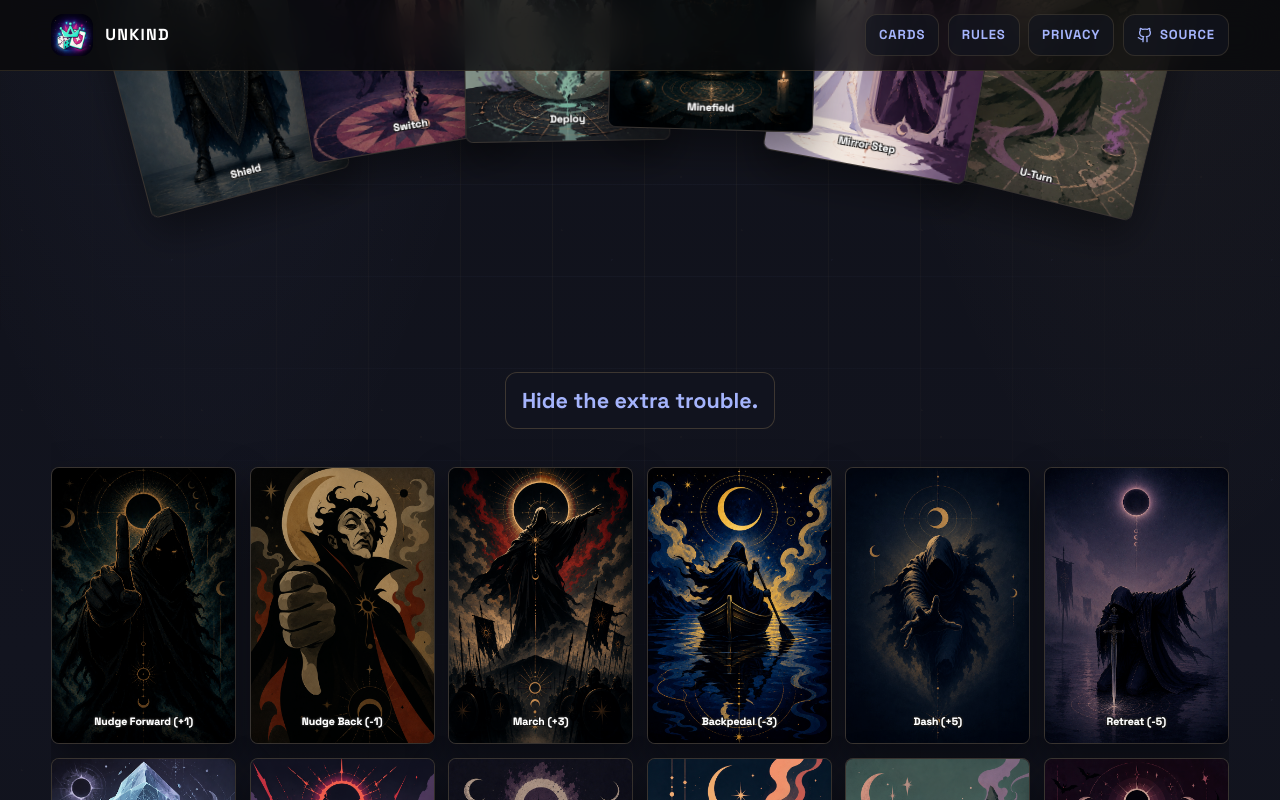
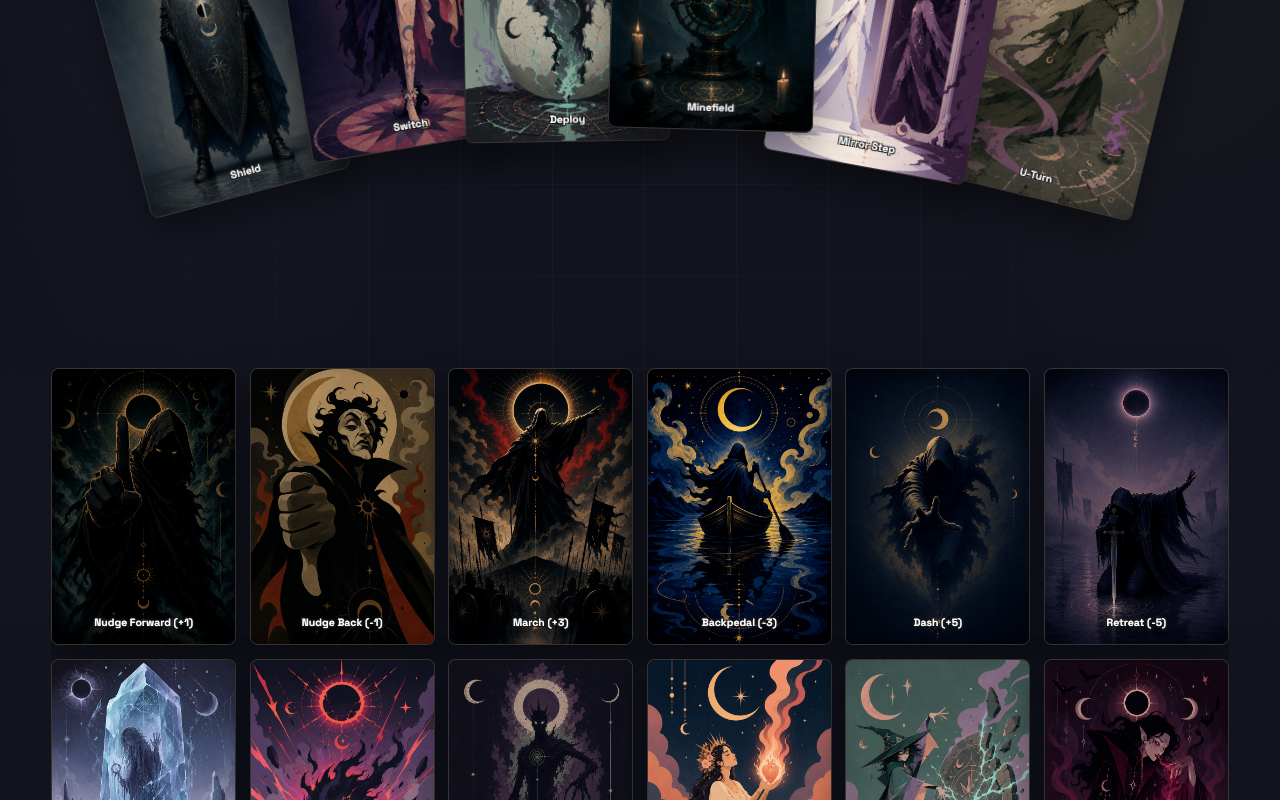
Before and after one commit to nikhilyadavvvv/unkind-website, a React (Vite) app: page / in a window 1280 px wide. Both pictures are taken after a click on the button "And 12 more ways to ruin a perfectly good turn.". Shown: the part 2396-3196 px from the top of the page. Built offline with nearby package versions, Linux system fonts and the light colour scheme.

Commit message:
remove random stuff

```diff
--- a/src/Home.jsx
+++ b/src/Home.jsx
@@ -1,15 +1,12 @@
 import { motion as Motion, useReducedMotion } from 'framer-motion'
-import { useCallback, useMemo, useState } from 'react'
+import { useCallback, useEffect, useMemo, useState } from 'react'
 import {
   Bot,
   ChevronDown,
-  Crosshair,
-  Dice6,
   Gamepad2,
   Github,
   Globe2,
   Users,
-  Zap,
 } from 'lucide-react'
 import { Link } from 'react-router-dom'
 import AnimatedTitle from './components/AnimatedTitle'
@@ -85,24 +82,6 @@ const featuredCards = [
   { title: 'Sacrifice', shortTitle: 'Sacrifice', type: 'Chaos', image: sacrificeCard, fuelCost: 9, description: 'Remove this token, bring out 2, then play again.' },
   { title: 'Ruin Path', shortTitle: 'Ruin Path', type: 'Chaos', image: ruinCard, fuelCost: 8, description: 'Safe and spawn cells are risky for 2 rounds.' },
   { title: 'Parasite', shortTitle: 'Parasite', type: 'Chaos', image: parasiteCard, fuelCost: 6, description: 'If your token is on an enemy start cell, steal their 6 rolls.' },
-]
-
-const pillars = [
-  {
-    icon: Dice6,
-    title: 'Looks familiar. Turns mean.',
-    copy: 'Race tokens around the board, then spend fuel to interfere with everyone else.',
-  },
-  {
-    icon: Zap,
-    title: 'Leads are temporary.',
-    copy: 'A safe run can become a mine, a freeze, a swap, or a stolen roll before the next turn.',
-  },
-  {
-    icon: Crosshair,
-    title: 'Unkind mode has death.',
-    copy: 'When a token runs out of lives, it is gone for the match.',
-  },
 ]
 
 const rules = [
@@ -327,28 +306,28 @@ function Home() {
   const [hasTitleReachedShapes, setHasTitleReachedShapes] = useState(false)
   const [hasTitleResolved, setHasTitleResolved] = useState(false)
   const [showMoreCards, setShowMoreCards] = useState(false)
+  const [hasPassedTitleHero, setHasPassedTitleHero] = useState(false)
   const handleTitleRevealComplete = useCallback(() => setHasTitleReachedShapes(true), [])
   const handleTitleResolveComplete = useCallback(() => setHasTitleResolved(true), [])
 
+  useEffect(() => {
+    const updateFooterPosition = () => {
+      const titleHero = document.querySelector('.title-hero')
+      setHasPassedTitleHero((titleHero?.getBoundingClientRect().bottom ?? 1) <= 0)
+    }
+
+    updateFooterPosition()
+    window.addEventListener('scroll', updateFooterPosition, { passive: true })
+    window.addEventListener('resize', updateFooterPosition)
+
+    return () => {
+      window.removeEventListener('scroll', updateFooterPosition)
+      window.removeEventListener('resize', updateFooterPosition)
+    }
+  }, [])
+
   return (
     <div className="site-shell celestial-site">
-      <header className={`site-nav reveal-after-title ${hasTitleReachedShapes ? 'is-visible' : ''}`}>
-        <a className="brand-lockup" href={APP_STORE_URL} target="_blank" rel="noreferrer" aria-label="Download Unkind on the App Store">
-          <img src={logoIcon} alt="" />
-          <span>Unkind</span>
-        </a>
-
-        <nav className="nav-links" aria-label="Primary navigation">
-          <a href="#cards">Cards</a>
-          <a href="#rules">Rules</a>
-          <Link to="/privacy">Privacy</Link>
-          <a href="https://github.com/projektlyoon/ProjektLyoonAssetShowcase" target="_blank" rel="noreferrer">
-            <Github size={16} />
-            Source
-          </a>
-        </nav>
-      </header>
-
       <main>
         <section className="title-hero">
           <div className={`title-scatter-field ${hasTitleResolved ? 'is-scattered' : ''}`} aria-hidden="true">
@@ -409,7 +388,7 @@ function Home() {
           <button
             className={`title-hero-scroll reveal-after-title ${hasTitleReachedShapes ? 'is-visible' : ''}`}
             onClick={() => {
-              document.getElementById('about')?.scrollIntoView({ behavior: 'smooth' });
+              document.getElementById('how-it-plays')?.scrollIntoView({ behavior: 'smooth' });
             }}
             aria-label="Scroll to main content"
             tabIndex={hasTitleReachedShapes ? 0 : -1}
@@ -419,7 +398,7 @@ function Home() {
           </button>
         </section>
 
-        <section className="section proof-section">
+        <section id="how-it-plays" className="section proof-section">
           <div className="section-heading">
             <p className="eyebrow">How it plays</p>
             <h2>Set the trap. Wait for the mistake.</h2>
@@ -462,22 +441,55 @@ function Home() {
               cards={featuredCardFan}
               reduceMotion={reduceMotion}
             />
-            <button
-              className="more-cards-line"
-              type="button"
-              aria-expanded={showMoreCards}
-              onClick={() => setShowMoreCards((isShown) => !isShown)}
-            >
-              {showMoreCards ? 'Hide the extra trouble.' : 'And 12 more ways to ruin a perfectly good turn.'}
-            </button>
+            {!showMoreCards ? (
+              <button
+                className="more-cards-line"
+                type="button"
+                onClick={() => setShowMoreCards(true)}
+              >
+                And 12 more ways to ruin a perfectly good turn.
+              </button>
+            ) : null}
             {showMoreCards ? (
-              <div className="card-grid">
-                {extraCards.map((card) => (
-                  <figure key={card.title} className="deck-card">
+              <Motion.div
+                className="card-grid"
+                initial="hidden"
+                animate="visible"
+                variants={{
+                  hidden: {},
+                  visible: {
+                    transition: {
+                      staggerChildren: reduceMotion ? 0 : 0.055,
+                    },
+                  },
+                }}
+              >
+                {extraCards.map((card, index) => (
+                  <Motion.figure
+                    key={card.title}
+                    className="deck-card"
+                    variants={{
+                      hidden: {
+                        opacity: 0,
+                        y: reduceMotion ? 0 : 24,
+                        scale: reduceMotion ? 1 : 0.96,
+                      },
+                      visible: {
+                        opacity: 1,
+                        y: 0,
+                        scale: 1,
+                      },
+                    }}
+                    transition={{
+                      duration: reduceMotion ? 0 : 0.42,
+                      ease: 'easeOut',
+                      delay: reduceMotion ? 0 : index * 0.015,
+                    }}
+                  >
                     <WebsiteHandCard card={card} />
-                  </figure>
+                  </Motion.figure>
                 ))}
-              </div>
+              </Motion.div>
             ) : null}
           </div>
         </section>
@@ -549,16 +561,6 @@ function Home() {
           </div>
         </section>
 
-        <section className="section pillars-section">
-          {pillars.map((pillar) => (
-            <article key={pillar.title} className="pillar-card">
-              <pillar.icon size={22} />
-              <h3>{pillar.title}</h3>
-              <p>{pillar.copy}</p>
-            </article>
-          ))}
-        </section>
-
         <section id="rules" className="section rules-section">
           <div className="rules-copy">
             <p className="eyebrow">The pitch</p>
@@ -589,6 +591,20 @@ function Home() {
           </div>
         </section>
       </main>
+      <footer className={`site-footer ${hasPassedTitleHero ? 'is-sticky' : ''}`}>
+        <a className="brand-lockup" href={APP_STORE_URL} target="_blank" rel="noreferrer" aria-label="Download Unkind on the App Store">
+          <img src={logoIcon} alt="" />
+          <span>Unkind</span>
+        </a>
+
+        <nav className="nav-links" aria-label="Footer navigation">
+          <Link to="/privacy">Privacy</Link>
+          <a href="https://github.com/projektlyoon/ProjektLyoonAssetShowcase" target="_blank" rel="noreferrer">
+            <Github size={16} />
+            Source
+          </a>
+        </nav>
+      </footer>
     </div>
   )
 }
--- a/src/index.css
+++ b/src/index.css
@@ -97,7 +97,7 @@ a {
   background-size: 180px 180px, 220px 220px, 260px 260px;
 }
 
-.site-nav,
+.site-footer,
 .privacy-nav {
   display: flex;
   align-items: center;
@@ -105,12 +105,20 @@ a {
   gap: 1rem;
 }
 
-.site-nav {
-  position: sticky;
-  top: 0;
-  z-index: 20;
-  padding: 14px clamp(16px, 4vw, 54px);
-  border-bottom: 1px solid rgba(232, 198, 126, 0.14);
+.site-footer {
+  width: 100%;
+  margin: 0 auto;
+  padding: clamp(1rem, 2vw, 1.4rem) clamp(16px, 4vw, 54px) clamp(1.6rem, 4vw, 3rem);
+  border-top: 1px solid rgba(232, 198, 126, 0.14);
+}
+
+.site-footer.is-sticky {
+  position: fixed;
+  right: 0;
+  bottom: 0;
+  left: 0;
+  z-index: 30;
+  padding-block: 12px;
   background: rgba(10, 10, 11, 0.78);
   backdrop-filter: blur(18px);
 }
@@ -184,7 +192,7 @@ main {
 
 .hero {
   position: relative;
-  min-height: calc(100vh - 71px);
+  min-height: 100vh;
   display: grid;
   grid-template-columns: minmax(0, 1.08fr) minmax(360px, 0.92fr);
   gap: clamp(1.4rem, 4vw, 4rem);
@@ -738,104 +746,93 @@ main {
   }
 }
 
-.pillars-section {
+.rules-section {
   display: grid;
-  grid-template-columns: repeat(3, minmax(0, 1fr));
-  gap: 1rem;
+  grid-template-columns: minmax(260px, 0.42fr) minmax(320px, 0.58fr);
+  gap: clamp(1.2rem, 4vw, 3rem);
+  align-items: start;
+  padding-block: clamp(0.8rem, 2vw, 1.4rem);
+  background: transparent;
 }
 
-.pillar-card {
-  min-height: 260px;
-  padding: 1.25rem;
-  border: 1px solid rgba(232, 198, 126, 0.16);
-  border-radius: var(--radius);
-  background:
-    radial-gradient(circle at top right, rgba(165, 180, 252, 0.12), transparent 32%),
-    rgba(18, 20, 31, 0.74);
-}
-
-.pillar-card svg {
-  color: var(--gold);
-}
-
-.pillar-card h3 {
-  margin: 1rem 0 0;
-  font-size: clamp(1.35rem, 2.8vw, 2.15rem);
-  line-height: 1;
-}
-
-.pillar-card p {
-  margin: 0.9rem 0 0;
-  color: var(--blue);
-  line-height: 1.65;
-}
-
-.rules-section {
-  display: grid;
-  grid-template-columns: minmax(0, 0.85fr) minmax(320px, 1fr);
-  gap: clamp(1.3rem, 4vw, 3rem);
-  align-items: start;
-  padding: clamp(1.1rem, 3vw, 1.6rem);
-  border: 1px solid rgba(232, 198, 126, 0.16);
-  background:
-    radial-gradient(circle at 12% 0%, rgba(232, 198, 126, 0.1), transparent 34%),
-    rgba(18, 20, 31, 0.72);
+.rules-copy h2 {
+  max-width: 13ch;
+  margin-top: 0.5rem;
+  font-size: clamp(2rem, 4vw, 3.9rem);
+  line-height: 0.98;
 }
 
 .rules-list {
   counter-reset: rule;
   display: grid;
-  gap: 0.72rem;
+  gap: 0;
   margin: 0;
   padding: 0;
   list-style: none;
+  border-left: 1px solid rgba(232, 198, 126, 0.16);
 }
 
 .rules-list li {
   position: relative;
-  min-height: 92px;
-  padding: 1rem 1rem 1rem 4rem;
-  display: flex;
+  min-height: 78px;
+  display: grid;
+  grid-template-columns: 3.4rem minmax(0, 1fr);
+  gap: 0.9rem;
   align-items: center;
-  border: 1px solid rgba(232, 198, 126, 0.14);
+  padding: 1rem 0 1rem 1.2rem;
+  border: 0;
+  border-bottom: 1px solid rgba(232, 198, 126, 0.12);
   color: var(--blue);
   line-height: 1.55;
-  background: rgba(10, 10, 11, 0.34);
+  background: transparent;
+}
+
+.rules-list li:last-child {
+  border-bottom: 0;
 }
 
 .rules-list li::before {
   counter-increment: rule;
   content: counter(rule, decimal-leading-zero);
-  position: absolute;
-  left: 1rem;
   color: var(--gold);
+  font-size: 0.88rem;
   font-weight: 800;
   letter-spacing: 0.14em;
 }
 
 .download-band {
   width: min(1280px, 92vw);
-  margin: clamp(4rem, 8vw, 7rem) auto clamp(3rem, 6vw, 5rem);
-  display: flex;
-  justify-content: space-between;
-  gap: 2rem;
-  align-items: center;
-  padding: clamp(1.2rem, 3vw, 2rem);
-  border: 1px solid rgba(232, 198, 126, 0.2);
-  background:
-    linear-gradient(135deg, rgba(232, 198, 126, 0.14), rgba(165, 180, 252, 0.1)),
-    rgba(18, 20, 31, 0.84);
+  margin: clamp(3rem, 6vw, 5rem) auto clamp(3rem, 6vw, 5rem);
+  display: grid;
+  grid-template-columns: minmax(0, 1fr) auto;
+  gap: clamp(1.2rem, 4vw, 3rem);
+  align-items: end;
+  padding: clamp(1.2rem, 3vw, 2rem) 0;
+  border-top: 1px solid rgba(232, 198, 126, 0.18);
+  background: transparent;
 }
 
 .download-band svg {
   color: var(--gold);
 }
 
+.download-band h2 {
+  max-width: 17ch;
+  margin: 0.35rem 0 0;
+  font-size: clamp(1.8rem, 3.6vw, 3.35rem);
+  line-height: 1.02;
+}
+
 .download-band p {
   max-width: 56ch;
-  margin: 0.8rem 0 0;
+  margin: 0.65rem 0 0;
   color: var(--blue);
   line-height: 1.6;
+}
+
+.download-band .store-row {
+  justify-content: flex-end;
+  margin-top: 0;
 }
 
 .privacy-nav {
@@ -908,8 +905,7 @@ main {
   }
 
   .mode-grid,
-  .moment-grid,
-  .pillars-section {
+  .moment-grid {
     grid-template-columns: 1fr;
   }
 
@@ -924,8 +920,7 @@ main {
 }
 
 @media (max-width: 820px) {
-  .site-nav {
-    position: static;
+  .site-footer {
     align-items: flex-start;
     flex-direction: column;
   }
@@ -1052,7 +1047,7 @@ main {
   left: 50%;
   width: 100vw;
   margin-left: -50vw;
-  min-height: calc(100vh - 71px);
+  min-height: 100vh;
   display: flex;
   flex-direction: column;
   align-items: center;
```
